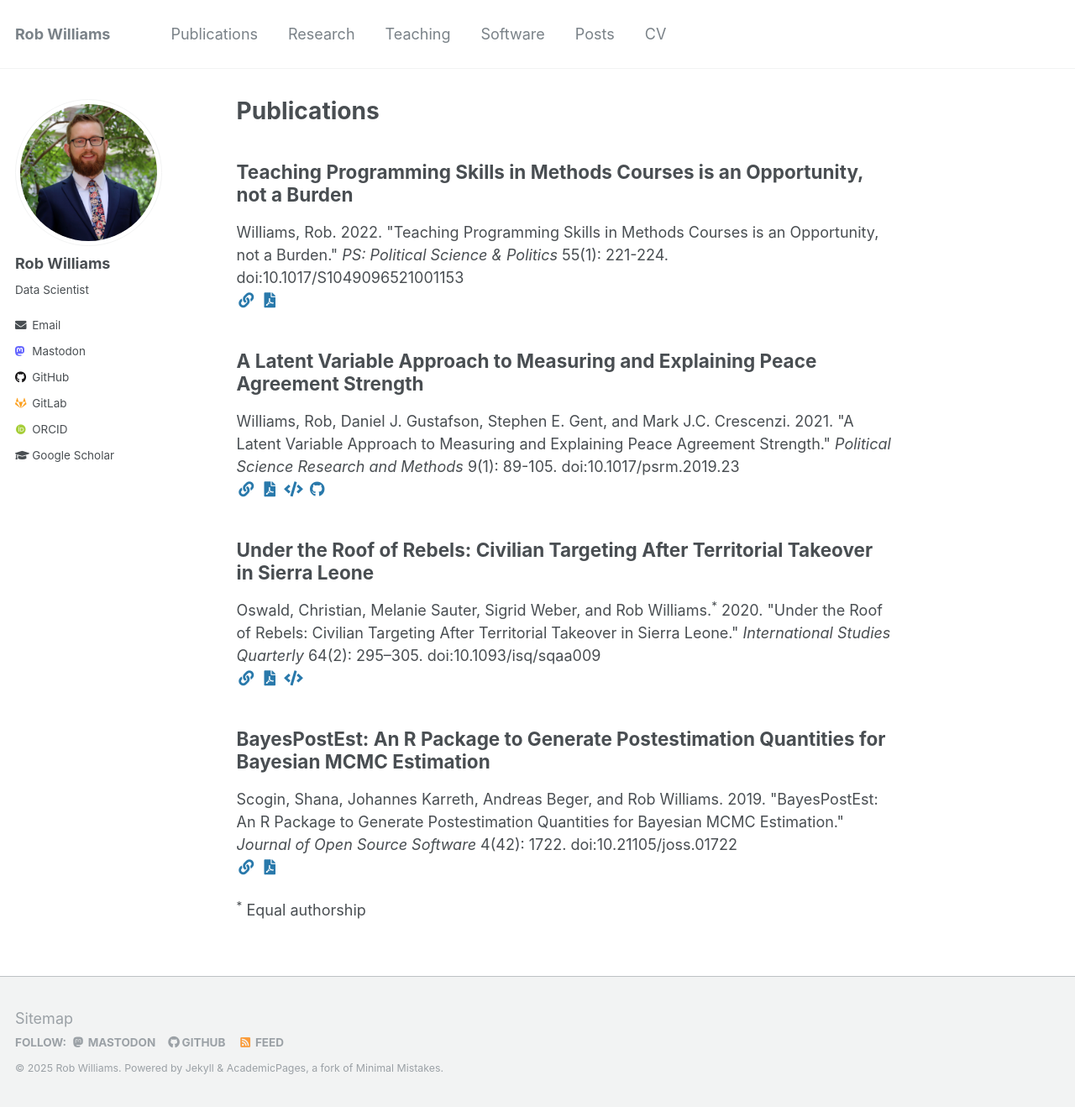
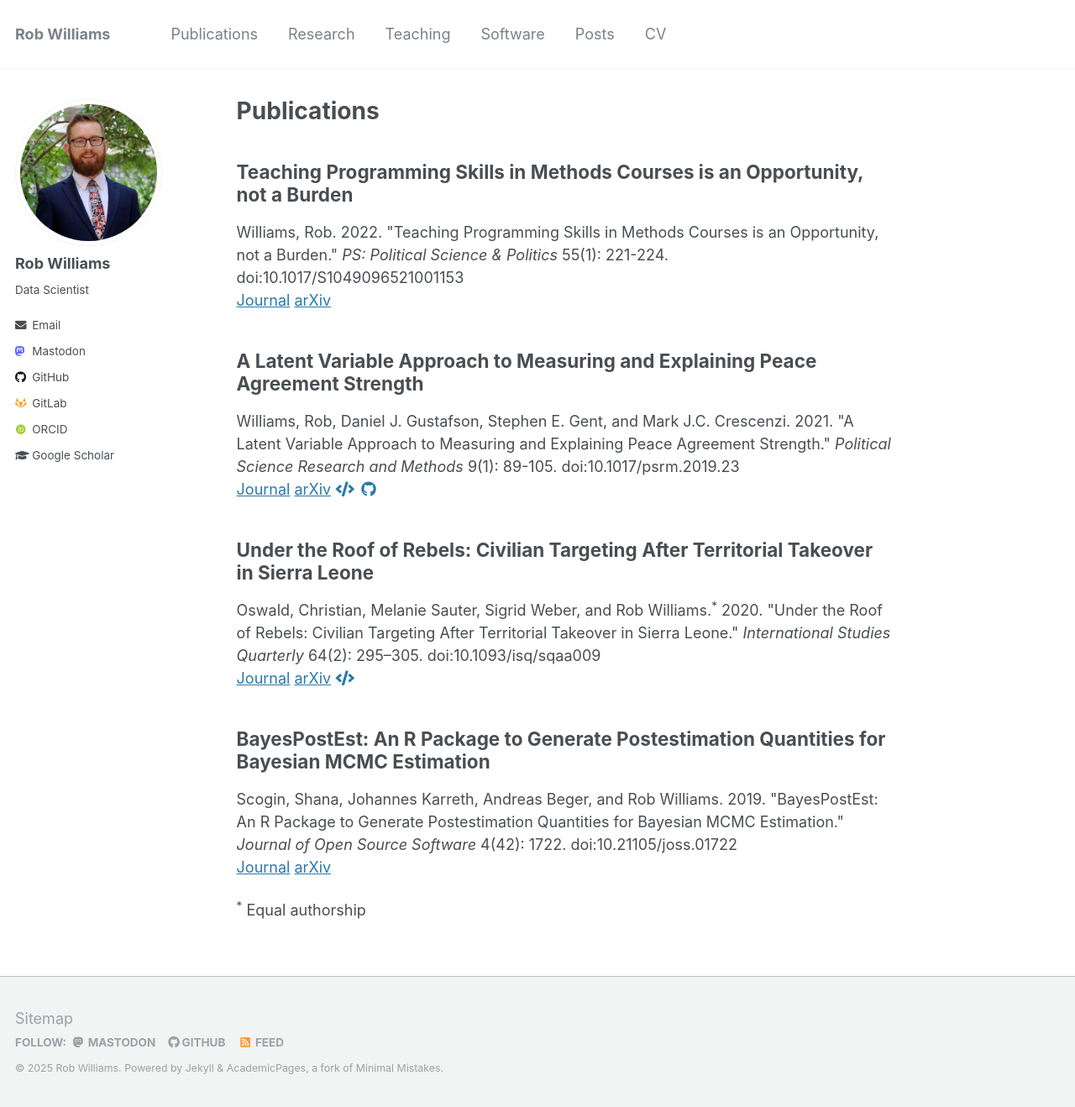
Before and after one commit to yusd24/yusd24.github.io, a Jekyll site: the page built from _pages/publications.md, in a window 1280 px wide and 1318 px high. Shown: the whole window at 84% size. Built offline with Jekyll 4.4.1, drawn with Linux system fonts in a browser that asks for light colours; some web fonts are replaced.

Commit message:
Update archive-single.html

```diff
--- a/_includes/archive-single.html
+++ b/_includes/archive-single.html
@@ -61,10 +61,10 @@
       {% endif %}
       <br>
       {% if post.link %}
-        <a href="{{ post.link }}"><i class="fas fa-fw fa-link zoom" aria-hidden="true"></i></a>
+        <a href="{{ post.link }}">Journal</a>
       {% endif %}
       {% if post.paperurl %}
-        <a href="{{ post.paperurl }}"><i class="fas fa-fw fa-file-pdf zoom" aria-hidden="true"></i></a>
+        <a href="{{ post.paperurl }}">arXiv</a>
       {% endif %}
       {% if post.code %}
         <a href="{{ post.code }}"><i class="fas fa-fw fa-code zoom" aria-hidden="true"></i></a>
```
